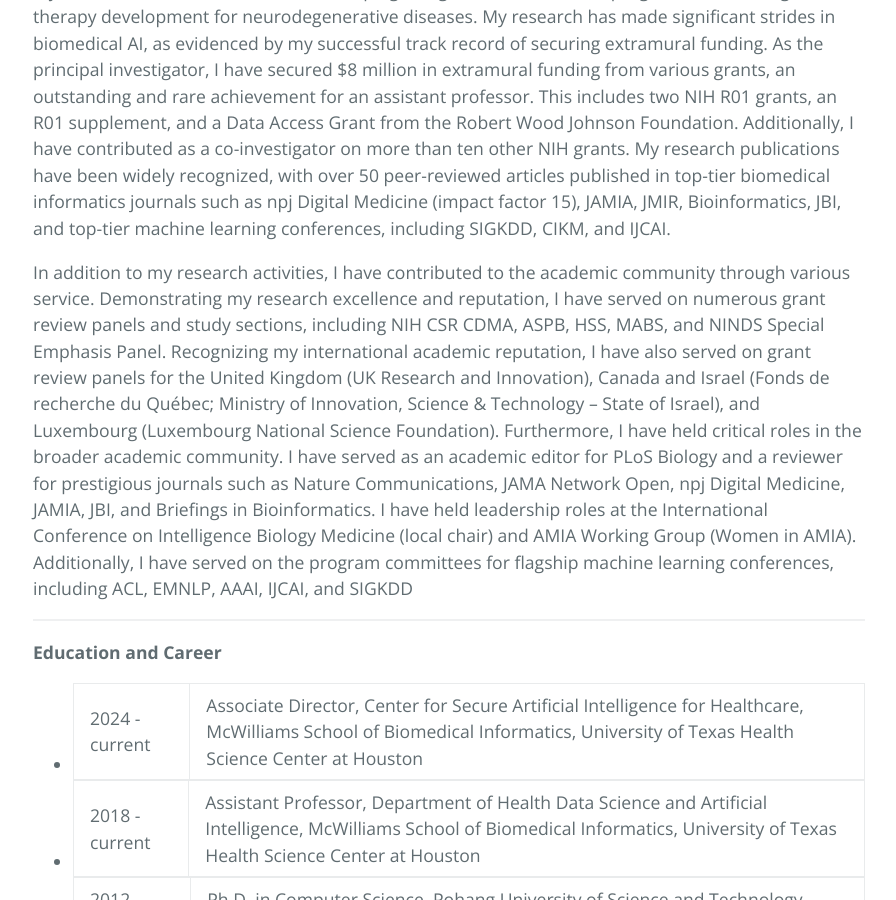
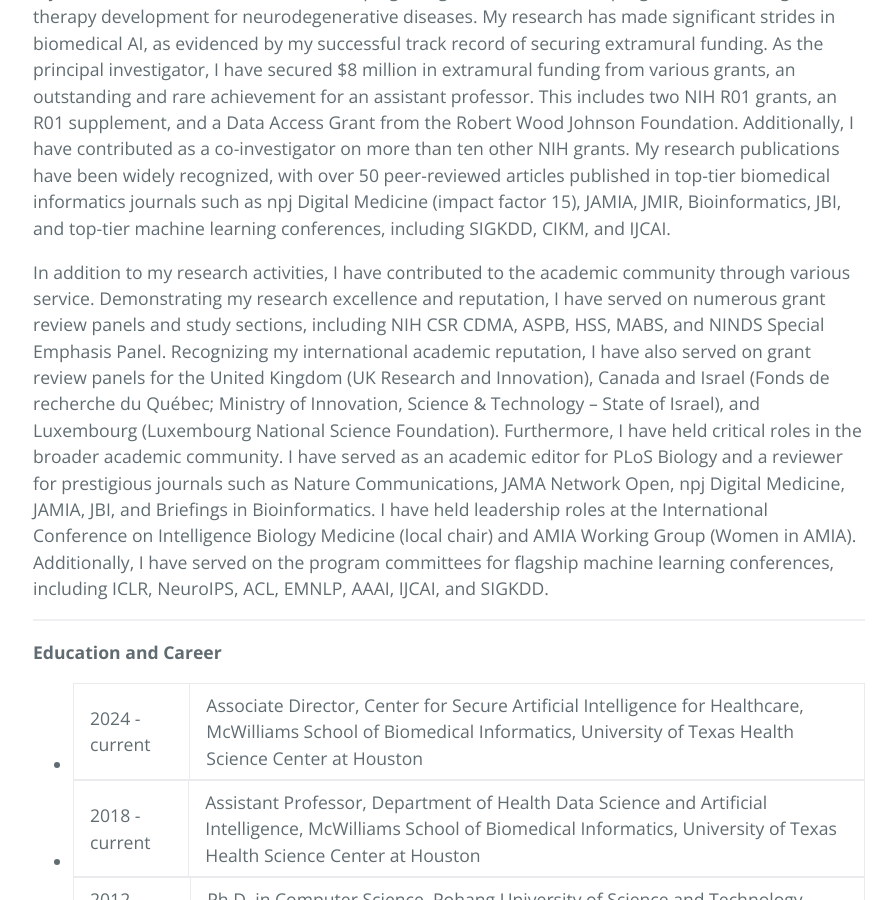
Before and after one commit to yejinjkim/yejinjkim.github.io, a Jekyll site: the page built from pages/professor.md, in a window 1280 px wide and 900 px high, scrolled down 818 px. Shown: the whole window, without its empty margins (191-1087 px from the left). Built offline with Jekyll 4.4.1, drawn with Linux system fonts in a browser that asks for light colours; some of the changed text lies outside the part shown.

Commit message:
Update professor.md

```diff
--- a/pages/professor.md
+++ b/pages/professor.md
@@ -24,7 +24,7 @@ Yejin.Kim@uth.tmc.edu \
 
 My recent research areas include developing AI algorithms for disease progression modeling and therapy development for neurodegenerative diseases. My research has made significant strides in biomedical AI, as evidenced by my successful track record of securing extramural funding. As the principal investigator, I have secured $8 million in extramural funding from various grants, an outstanding and rare achievement for an assistant professor. This includes two NIH R01 grants, an R01 supplement, and a Data Access Grant from the Robert Wood Johnson Foundation. Additionally, I have contributed as a co-investigator on more than ten other NIH grants. My research publications have been widely recognized, with over 50 peer-reviewed articles published in top-tier biomedical informatics journals such as npj Digital Medicine (impact factor 15), JAMIA, JMIR, Bioinformatics, JBI, and top-tier machine learning conferences, including SIGKDD, CIKM, and IJCAI.
 
-In addition to my research activities, I have contributed to the academic community through various service. Demonstrating my research excellence and reputation, I have served on numerous grant review panels and study sections, including NIH CSR CDMA, ASPB, HSS, MABS, and NINDS Special Emphasis Panel. Recognizing my international academic reputation, I have also served on grant review panels for the United Kingdom (UK Research and Innovation), Canada and Israel (Fonds de recherche du Québec; Ministry of Innovation, Science & Technology – State of Israel), and Luxembourg (Luxembourg National Science Foundation). Furthermore, I have held critical roles in the broader academic community. I have served as an academic editor for PLoS Biology and a reviewer for prestigious journals such as Nature Communications, JAMA Network Open, npj Digital Medicine, JAMIA, JBI, and Briefings in Bioinformatics. I have held leadership roles at the International Conference on Intelligence Biology Medicine (local chair) and AMIA Working Group (Women in AMIA). Additionally, I have served on the program committees for flagship machine learning conferences, including ACL, EMNLP, AAAI, IJCAI, and SIGKDD
+In addition to my research activities, I have contributed to the academic community through various service. Demonstrating my research excellence and reputation, I have served on numerous grant review panels and study sections, including NIH CSR CDMA, ASPB, HSS, MABS, and NINDS Special Emphasis Panel. Recognizing my international academic reputation, I have also served on grant review panels for the United Kingdom (UK Research and Innovation), Canada and Israel (Fonds de recherche du Québec; Ministry of Innovation, Science & Technology – State of Israel), and Luxembourg (Luxembourg National Science Foundation). Furthermore, I have held critical roles in the broader academic community. I have served as an academic editor for PLoS Biology and a reviewer for prestigious journals such as Nature Communications, JAMA Network Open, npj Digital Medicine, JAMIA, JBI, and Briefings in Bioinformatics. I have held leadership roles at the International Conference on Intelligence Biology Medicine (local chair) and AMIA Working Group (Women in AMIA). Additionally, I have served on the program committees for flagship machine learning conferences, including ICLR, NeuroIPS, ACL, EMNLP, AAAI, IJCAI, and SIGKDD.
 
 ---
 **Education and Career**
```
Also changed, not shown: other parts of pages/professor.md (+1 -0 lines).
